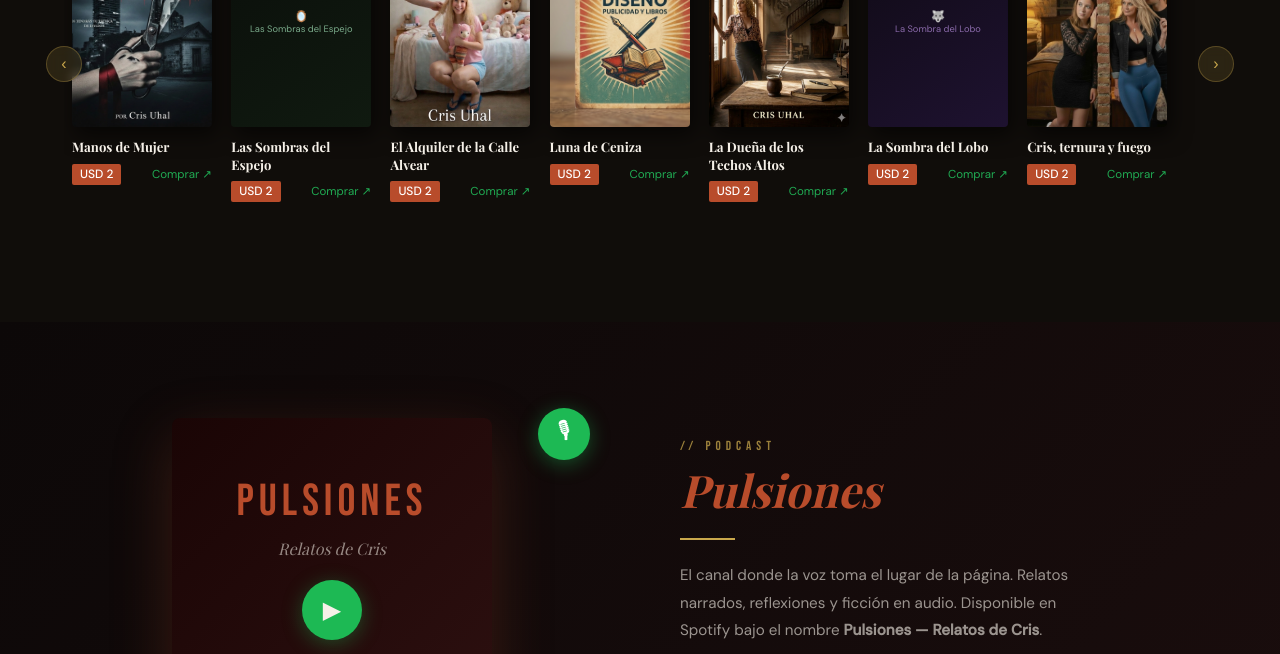
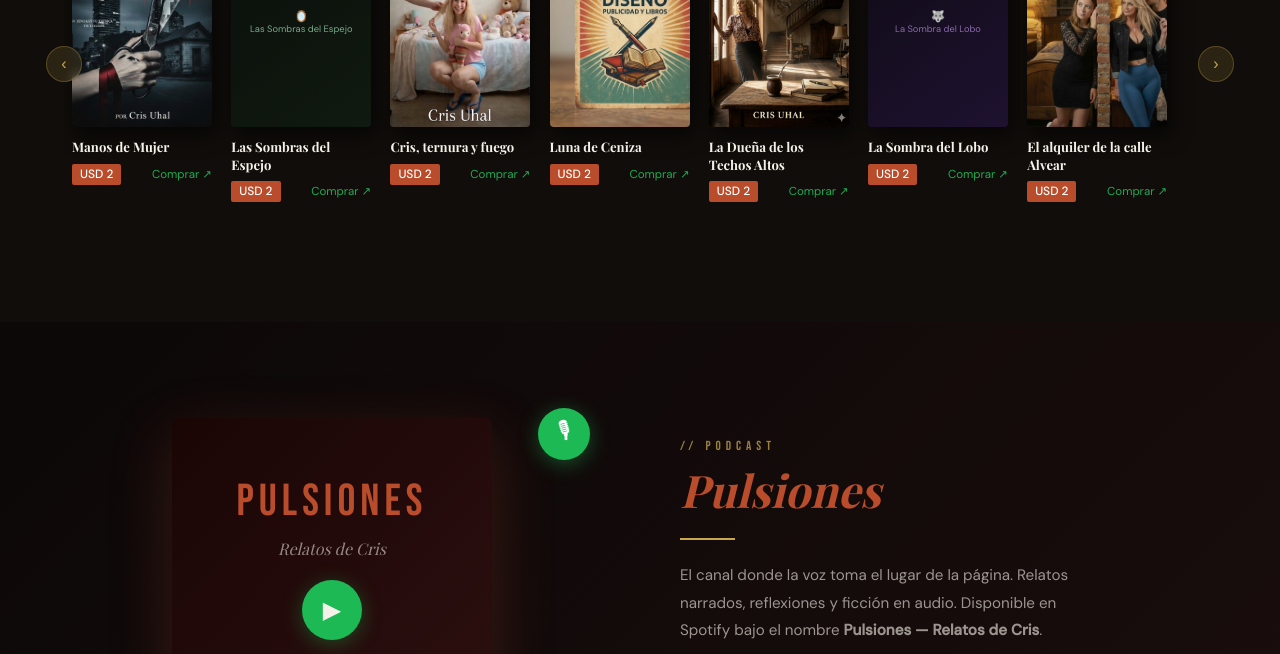
Before and after one commit to cristianuhal-hue/Web-, a plain HTML site: page index.html in a window 1280 px wide. Shown: the part 2260-2914 px from the top of the page. Drawn offline with nearby package versions, Linux system fonts and the light colour scheme; no server answers; a web font is replaced by a local one.

Commit message:
Update index.html

```diff
--- a/index.html
+++ b/index.html
@@ -537,12 +537,12 @@
         <img class="libro-cover"
           src="grok_image_1773561949648.jpg"
           onerror="this.style.display='none';this.nextElementSibling.style.display='flex';"
-          alt="El Alquiler de la Calle Alvear">
+          alt="Cris ternura y fuego">
         <div class="libro-cover-fallback" style="display:none;background:linear-gradient(145deg,#1a0e0a,#2a1508);color:#c97a4c;">
-          🏠<br><small>El Alquiler</small>
+          🏠<br><small>Cris, ternura y fuego</small>
         </div>
         <div class="libro-info">
-          <div class="libro-titulo">El Alquiler de la Calle Alvear</div>
+          <div class="libro-titulo">Cris, ternura y fuego</div>
           <div class="libro-footer">
             <span class="libro-precio">USD 2</span>
             <a href="https://wa.me/542215856713?text=Quiero%20comprar%20El%20Alquiler%20de%20la%20Calle%20Alvear" class="libro-wa" target="_blank">Comprar ↗</a>
@@ -607,10 +607,10 @@
           onerror="this.style.display='none';this.nextElementSibling.style.display='flex';"
           alt="Cris, ternura y fuego">
         <div class="libro-cover-fallback" style="display:none;background:linear-gradient(145deg,#1a1010,#2d1a1a);color:#e88060;">
-          🔥<br><small>Cris, ternura y fuego</small>
+          🔥<br><small>El alquiler de la calle Alvear</small>
         </div>
         <div class="libro-info">
-          <div class="libro-titulo">Cris, ternura y fuego</div>
+          <div class="libro-titulo">El alquiler de la calle Alvear</div>
           <div class="libro-footer">
             <span class="libro-precio">USD 2</span>
             <a href="https://wa.me/542215856713?text=Quiero%20comprar%20Cris%20ternura%20y%20fuego" class="libro-wa" target="_blank">Comprar ↗</a>
```
